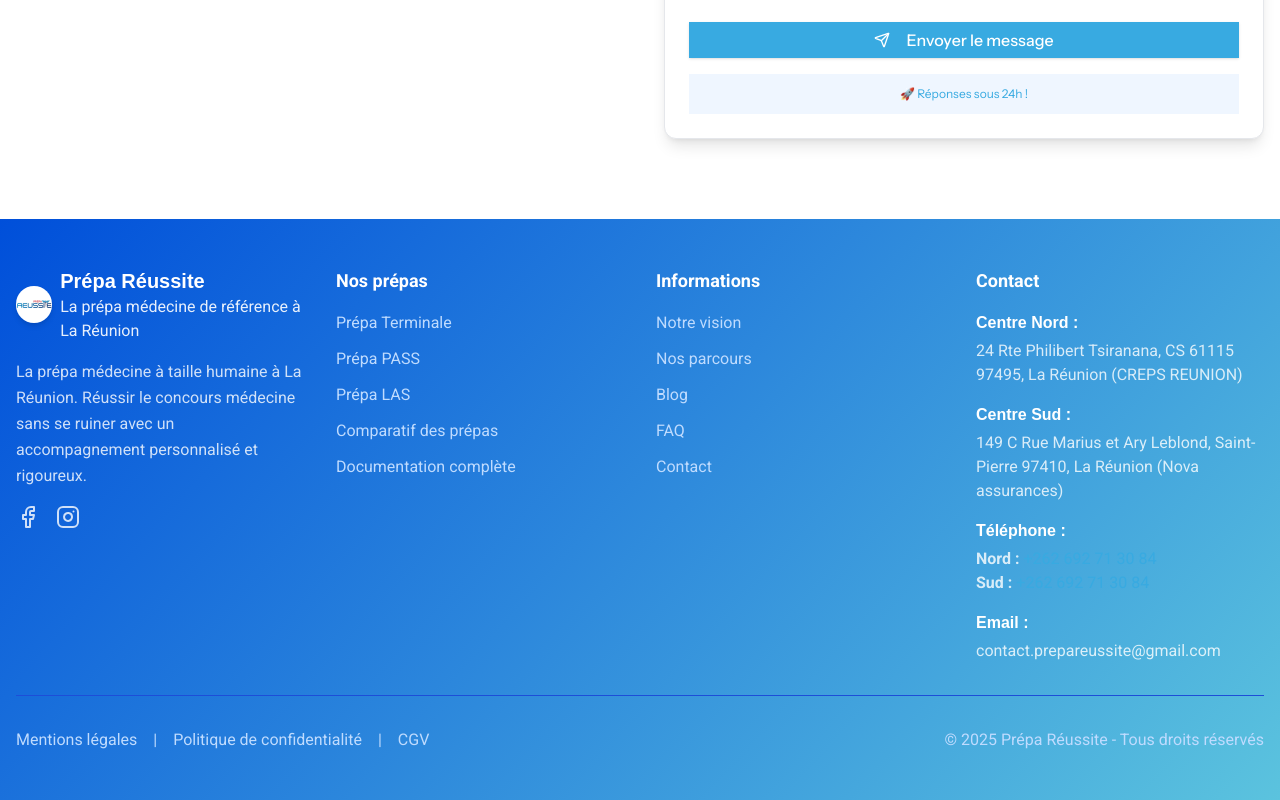
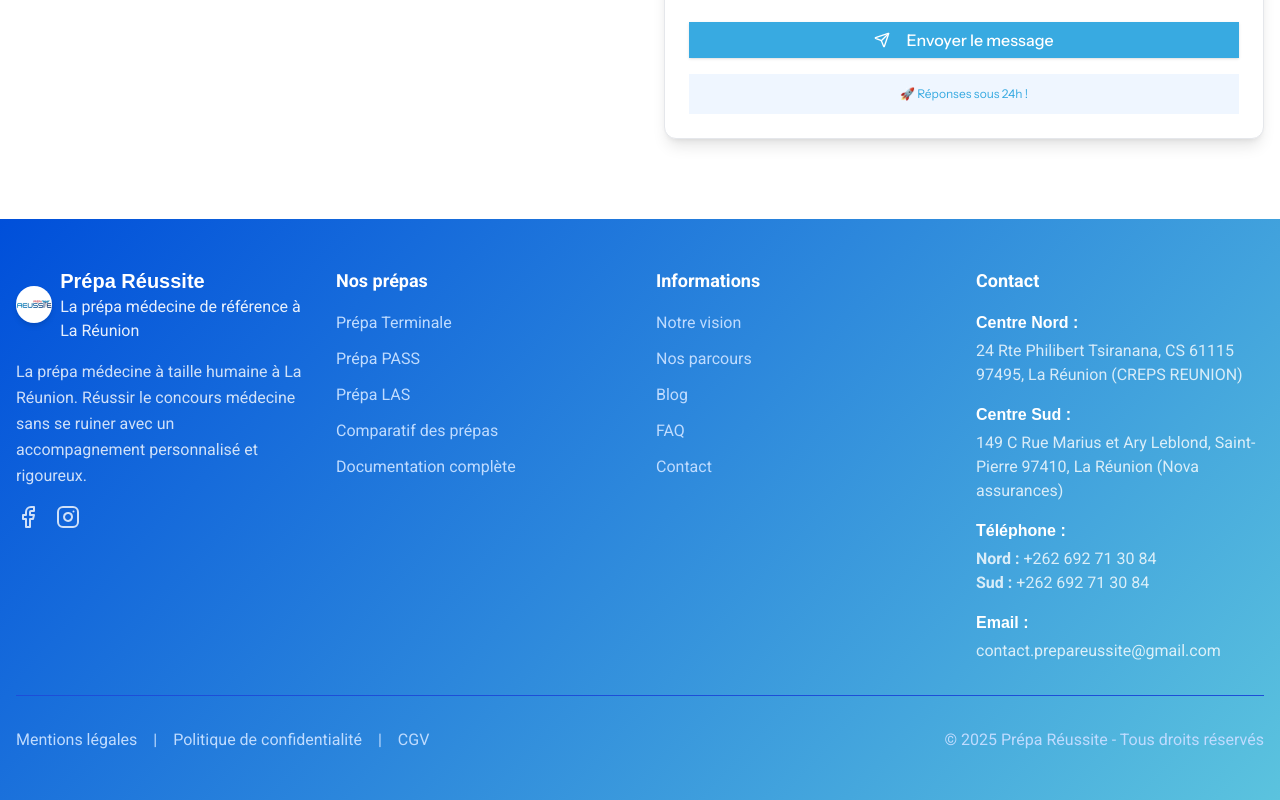
Before and after one commit to mazairenouraly/prepa-reussite, a Next.js app: page / in a window 1280 px wide. Shown: the part 6692-7492 px from the top of the page. Built offline with nearby package versions, Linux system fonts and the light colour scheme; a web font is replaced by a local one.

Commit message:
correct footer phone numbers color

```diff
--- a/src/components/layout/Footer.tsx
+++ b/src/components/layout/Footer.tsx
@@ -86,7 +86,7 @@
                     <strong>Nord :</strong>
                     <a
                       href="tel:+262692713084"
-                      className="text-custom-blue hover:text-custom-rose transition-colors cursor-pointer ml-1"
+                      className="hover:text-custom-rose transition-colors cursor-pointer ml-1"
                     >
                       +262 692 71 30 84
                     </a>
@@ -95,7 +95,7 @@
                     <strong>Sud :</strong>
                     <a
                       href="tel:+262692713084"
-                      className="text-custom-blue hover:text-custom-rose transition-colors cursor-pointer ml-1"
+                      className="hover:text-custom-rose transition-colors cursor-pointer ml-1"
                     >
                       +262 692 71 30 84
                     </a>
```
